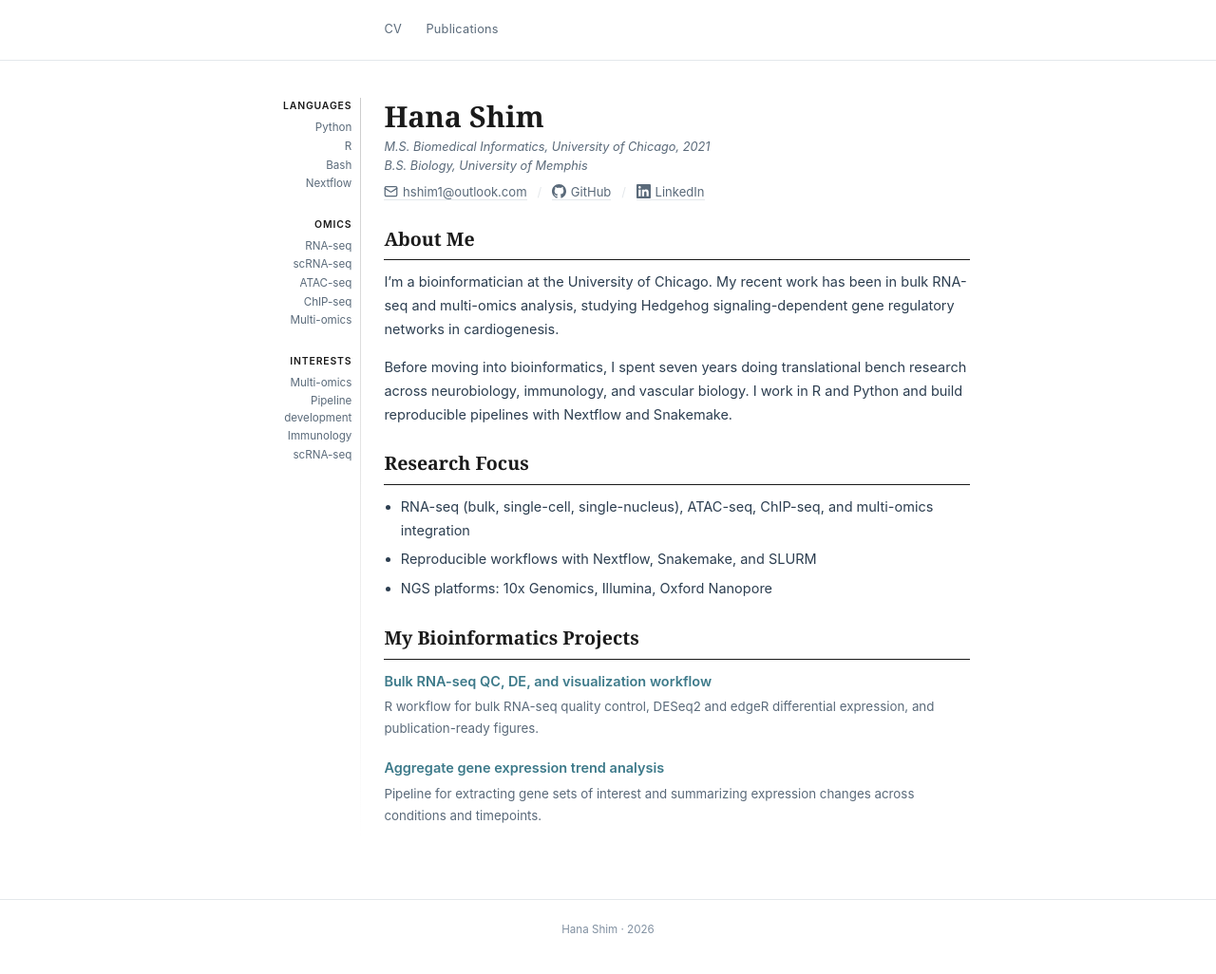
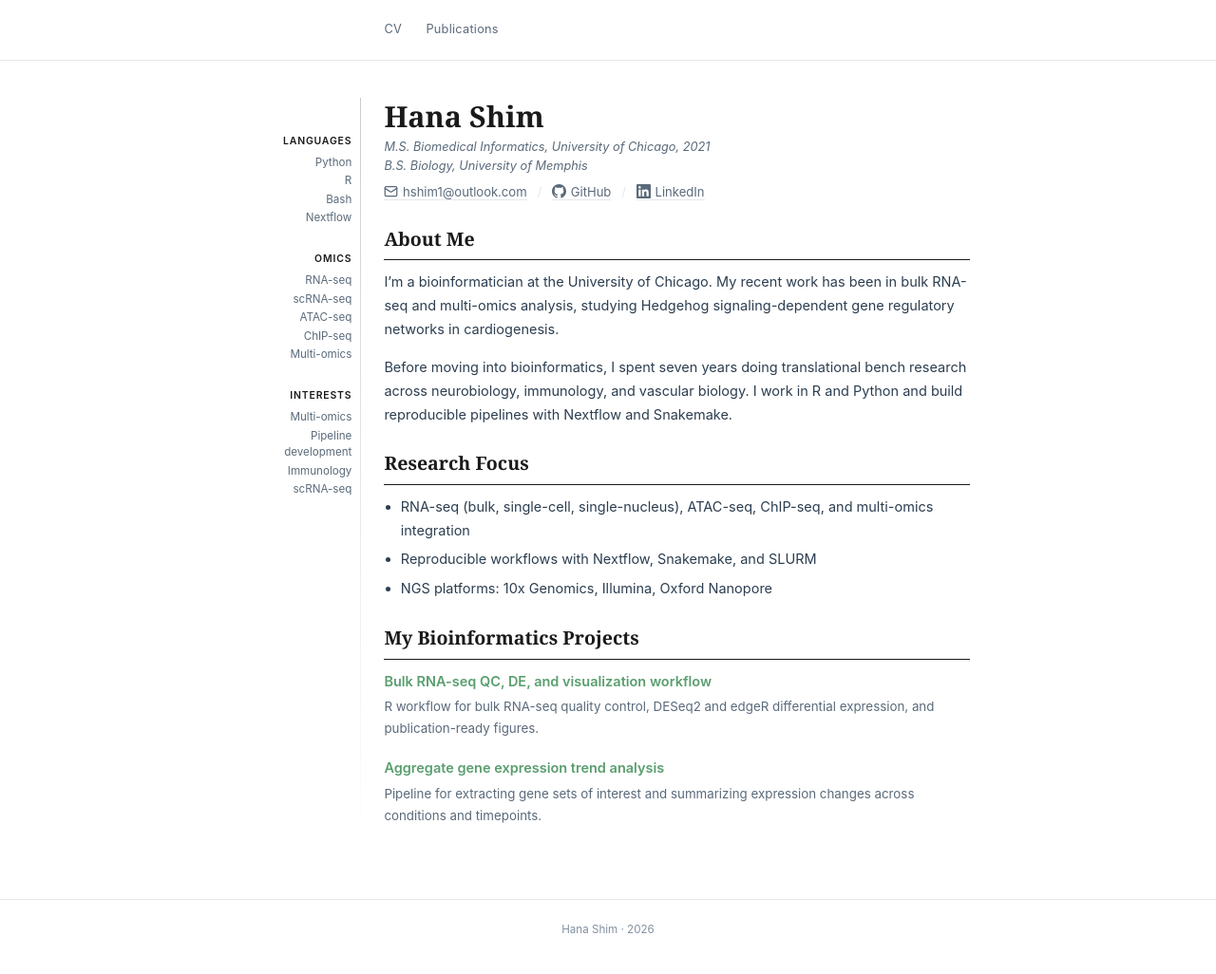
Before and after one commit to hshim1/hshim1.github.io, a Jekyll site: the page built from index.md, in a window 1280 px wide. Shown: the whole page at 95% size. Built offline with Jekyll 4.4.1, drawn with Linux system fonts in a browser that asks for light colours.

Commit message:
Nudge sidebar down, pastel green links, consistent header sizes

```diff
--- a/_sass/main.scss
+++ b/_sass/main.scss
@@ -1,7 +1,7 @@
 // Colors
 $text: #2c3e50;
 $text-light: #5a6a7a;
-$accent: #3d7a8a;
+$accent: #5a9e6f;
 $border: #e4e8eb;
 $bg: #ffffff;
 $black: #1a1a1a;
@@ -88,7 +88,7 @@ main {
 .sidebar {
   width: $sidebar-width;
   flex-shrink: 0;
-  padding-top: 0;
+  padding-top: 2.5rem;
   padding-right: 0.6rem;
 
   h3 {
@@ -250,7 +250,7 @@ strong {
   font-size: 1.35rem;
   font-weight: 700;
   color: $black;
-  margin-top: 2.25rem;
+  margin-top: 1.5rem;
   margin-bottom: 0.75rem;
   padding-bottom: 0.35rem;
   border-bottom: 1px solid $black;
```
